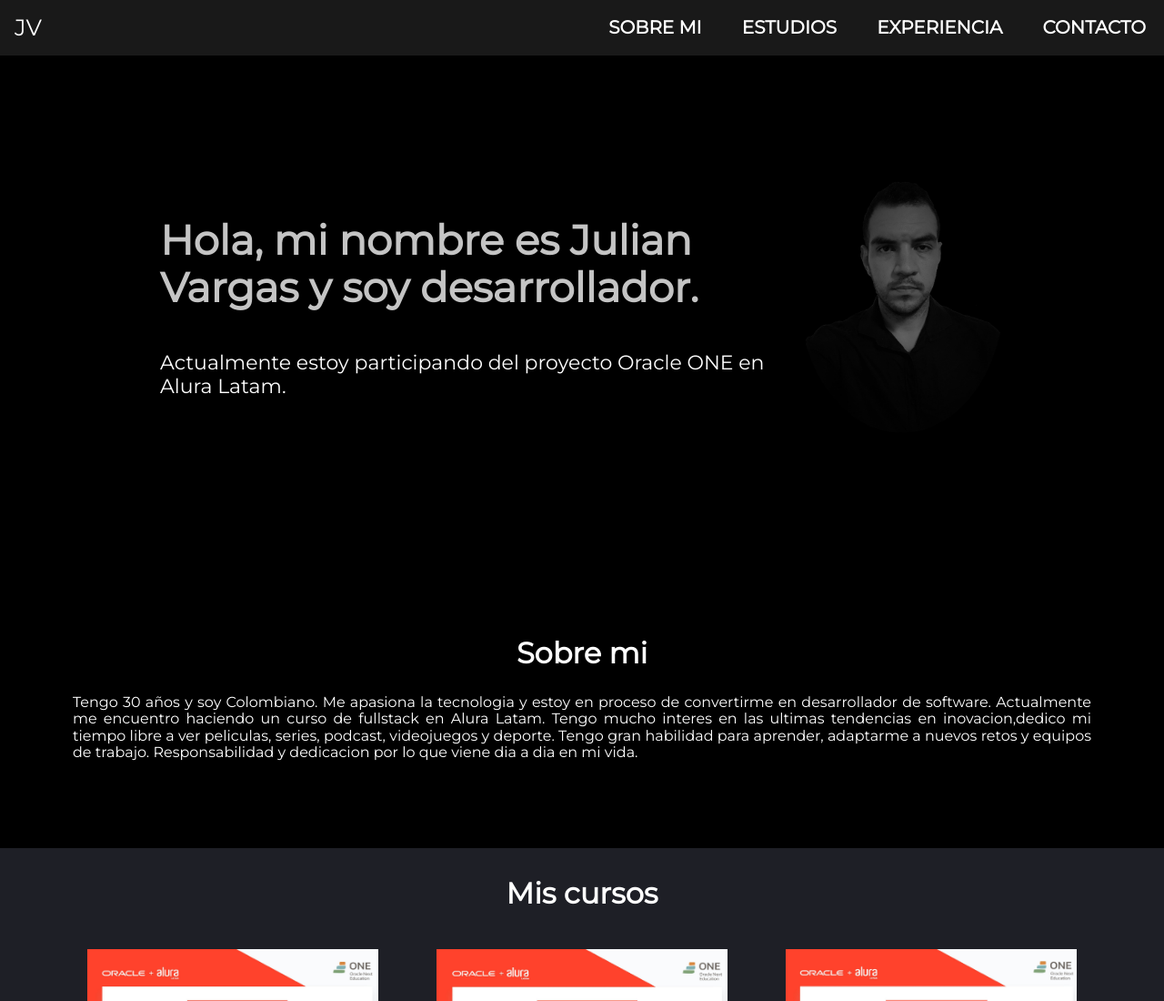
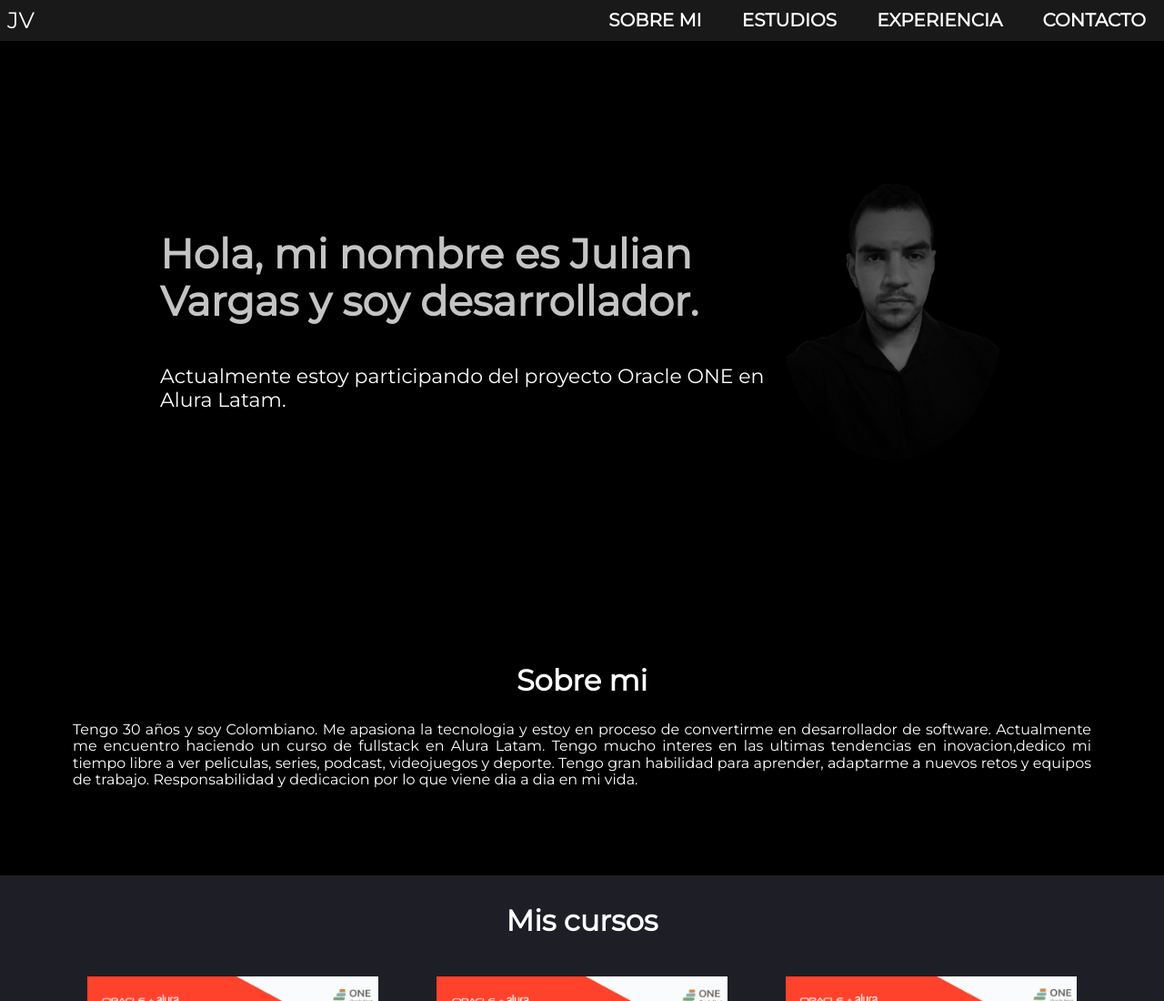
Before and after one commit to julian0916/Portfolio, a plain HTML site: page index.html in a window 1280 px wide. Shown: the top 1100 px of the page at 91% size. Drawn offline with Linux system fonts and the light colour scheme; a script that the page names is missing.

Commit message:
visuales

```diff
--- a/assets/css/cabecera.css
+++ b/assets/css/cabecera.css
@@ -8,8 +8,7 @@
 .logo{
     color: #ffffff;
 	font-size: 25px;
-	width: 5rem;
-	padding: 1rem;
+	padding: 0.5rem;
 }
 
 .menu-link {
--- a/assets/css/sobre.css
+++ b/assets/css/sobre.css
@@ -25,8 +25,8 @@
 }
 
 .sobre__foto {
-    height: 300px;
-    width: 300px;
+    height: 330px;
+    width: 400px;
     background-repeat: no-repeat;
     background-position: 50%;
     border-radius: 50%;
--- a/index.html
+++ b/index.html
@@ -24,7 +24,7 @@
         <div class="container">
           <a class="logo">JV</a>
           <nav class="menu">
-             <a class="menu-link" href="#">sobre mi</a>
+             <a class="menu-link" href="#descripcion">sobre mi</a>
              <a class="menu-link" href="#mis-cursos">estudios</a>
              <a class="menu-link" href="#proyectos">experiencia</a>
              <a class="menu-link" href="#contactame">Contacto</a>
@@ -42,7 +42,7 @@
         <img class="sobre__foto" src="assets/img/foto.jpg">
       </section>
 
-      <section class="sobre">
+      <section class="sobre" id="descripcion">
          <h2 class="subtitulo">Sobre mi</h2>
             <p class="sobre__texto">Tengo  30 años y soy Colombiano.
             Me apasiona la tecnologia y estoy en proceso de convertirme en desarrollador de software.
```
